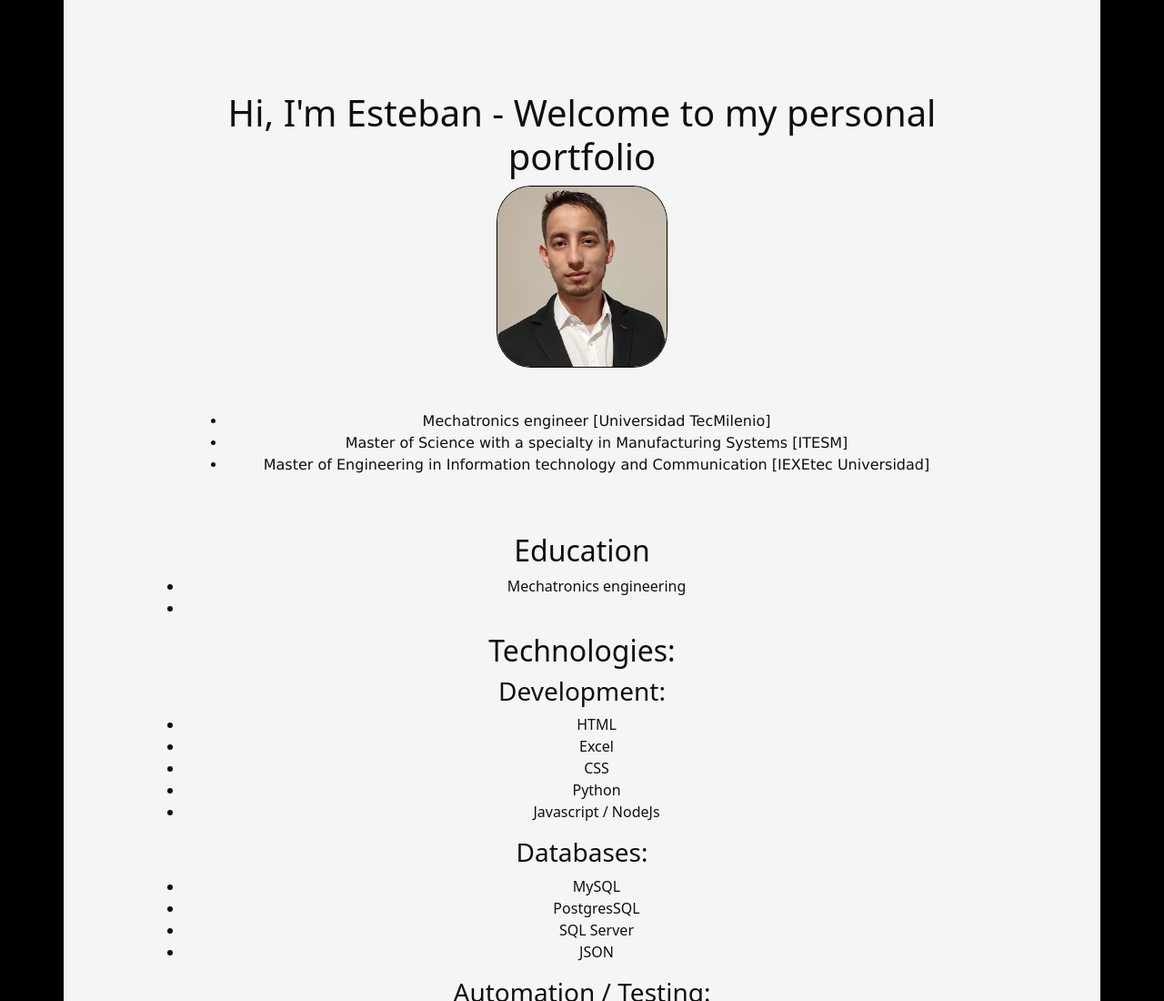
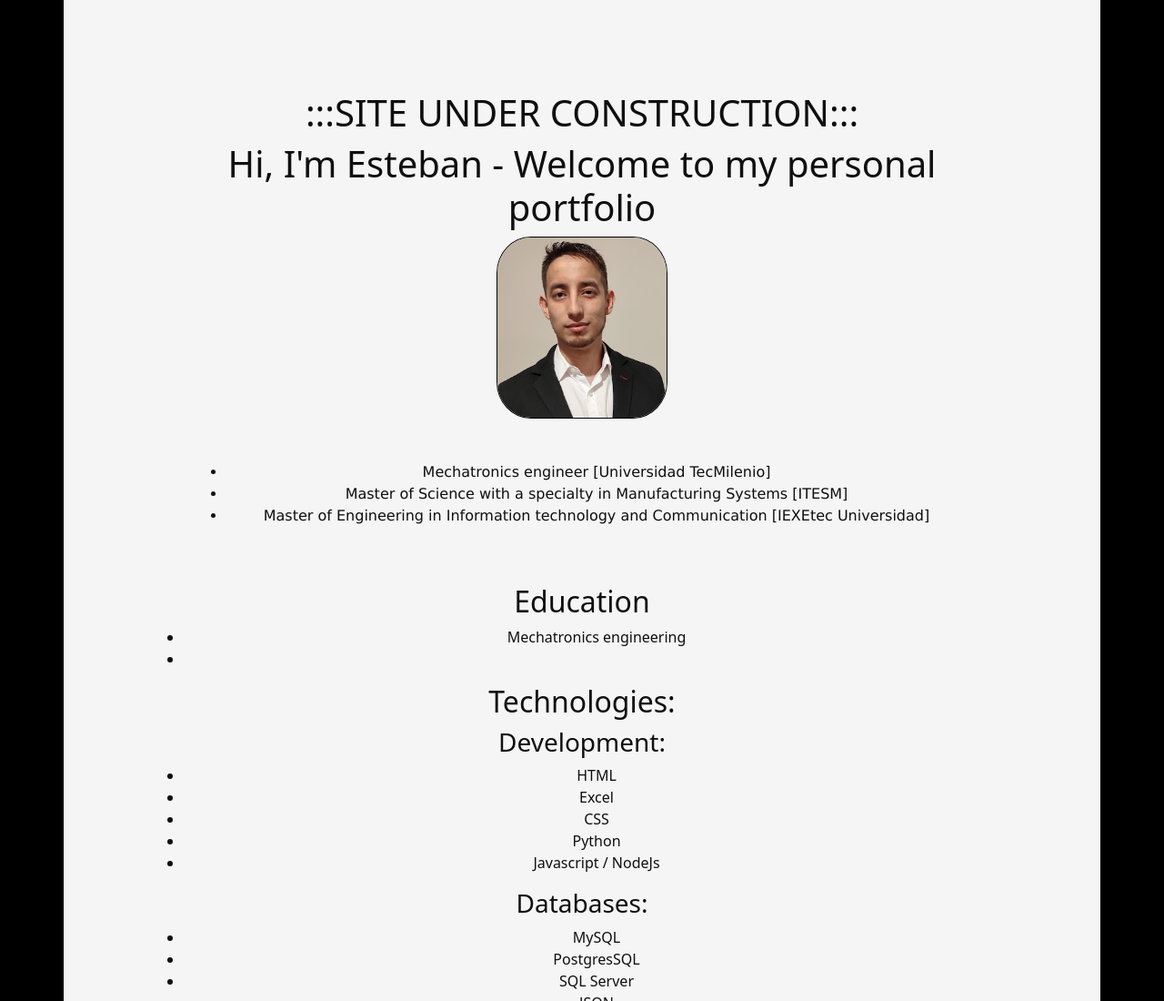
Before and after one commit to EstebanOrduna/EstebanOrduna.github.io, a plain HTML site: page index.html in a window 1280 px wide. Shown: the top 1100 px of the page at 91% size. Drawn offline with nearby package versions, Linux system fonts and the light colour scheme.

Commit message:
Quick change: Site under construction

```diff
--- a/index.html
+++ b/index.html
@@ -13,6 +13,7 @@
     <main>
         <div class="container">
             <div>
+                <h1>:::SITE UNDER CONSTRUCTION:::</h1>
                 <h1>Hi, I'm Esteban - Welcome to my personal portfolio</h1>
                 <img src="assets/img/perfil.jpg" alt="Foto de perfil" class="profile-pic">
             </div>
```
